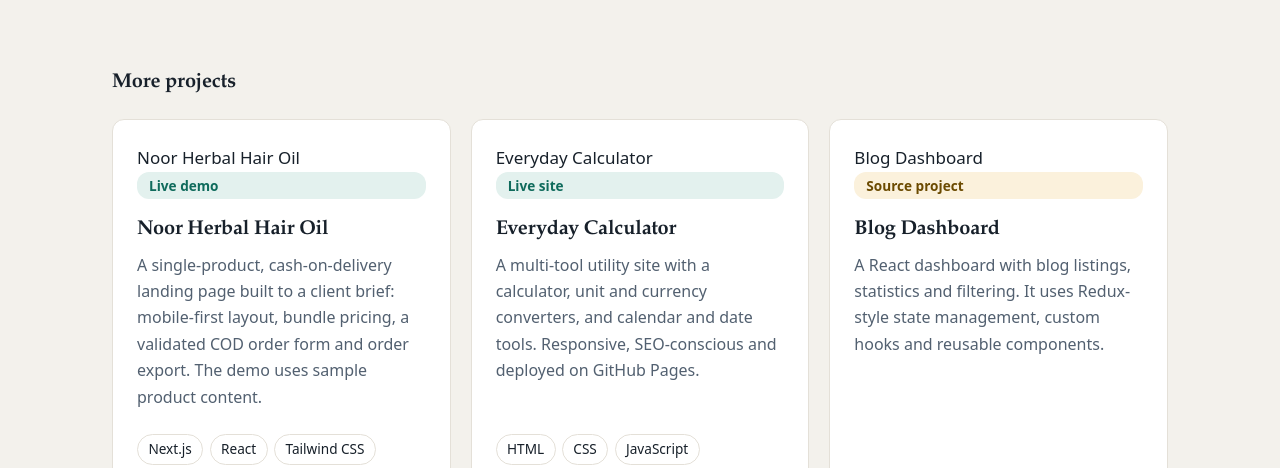
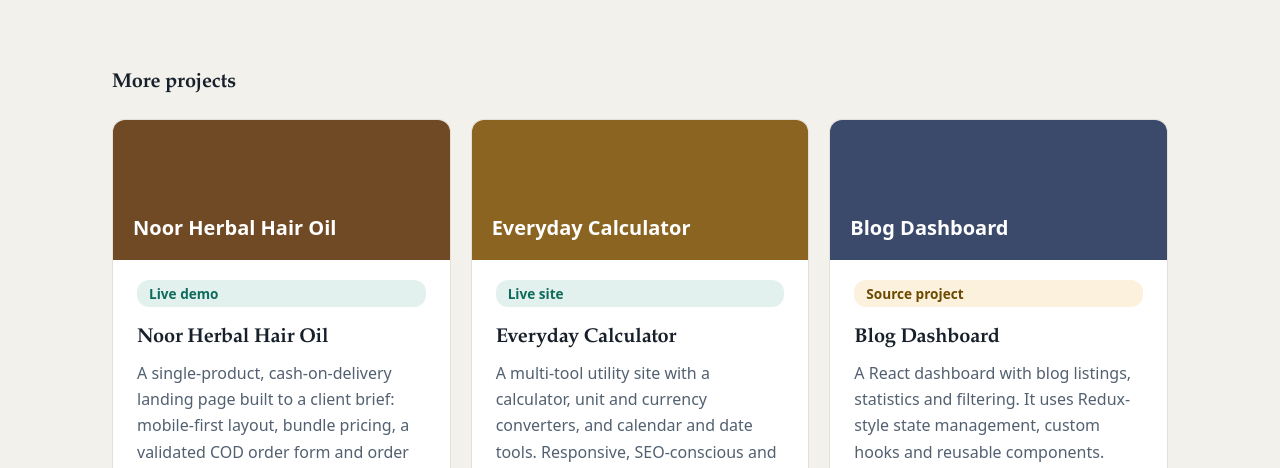
Before and after one commit to Younasahmad782/portfolio, a plain HTML site: page index.html in a window 1280 px wide. Shown: the part 2380-2848 px from the top of the page. Drawn offline with Linux system fonts and the light colour scheme.

Commit message:
Hero headline, experience section, resume download, project covers

```diff
--- a/assets/css/styles.css
+++ b/assets/css/styles.css
@@ -230,6 +230,14 @@
 .card-links { display: flex; flex-wrap: wrap; gap: 1rem; font-weight: 600; font-size: .98rem; }
 .card-links a { display: inline-flex; align-items: center; gap: .35rem; }
 .card-links svg { width: 14px; height: 14px; }
+.card-visual {
+  margin: -1.5rem -1.5rem 1.25rem; height: 140px; border-radius: var(--radius) var(--radius) 0 0;
+  display: flex; align-items: flex-end; padding: 1rem 1.25rem;
+  font-size: 1.25rem; font-weight: 700; color: #fff;
+}
+.visual-noor { background: #6f4a24; }
+.visual-calc { background: #8a6420; }
+.visual-blog { background: #3b4a6b; }
 .mini-list { display: grid; grid-template-columns: repeat(2, minmax(0, 1fr)); gap: 1rem; }
 .mini { padding: 1.1rem 1.25rem; border: 1px dashed var(--line); border-radius: var(--radius); }
 .mini h3 { font-size: 1.05rem; margin-bottom: .3rem; }
```
